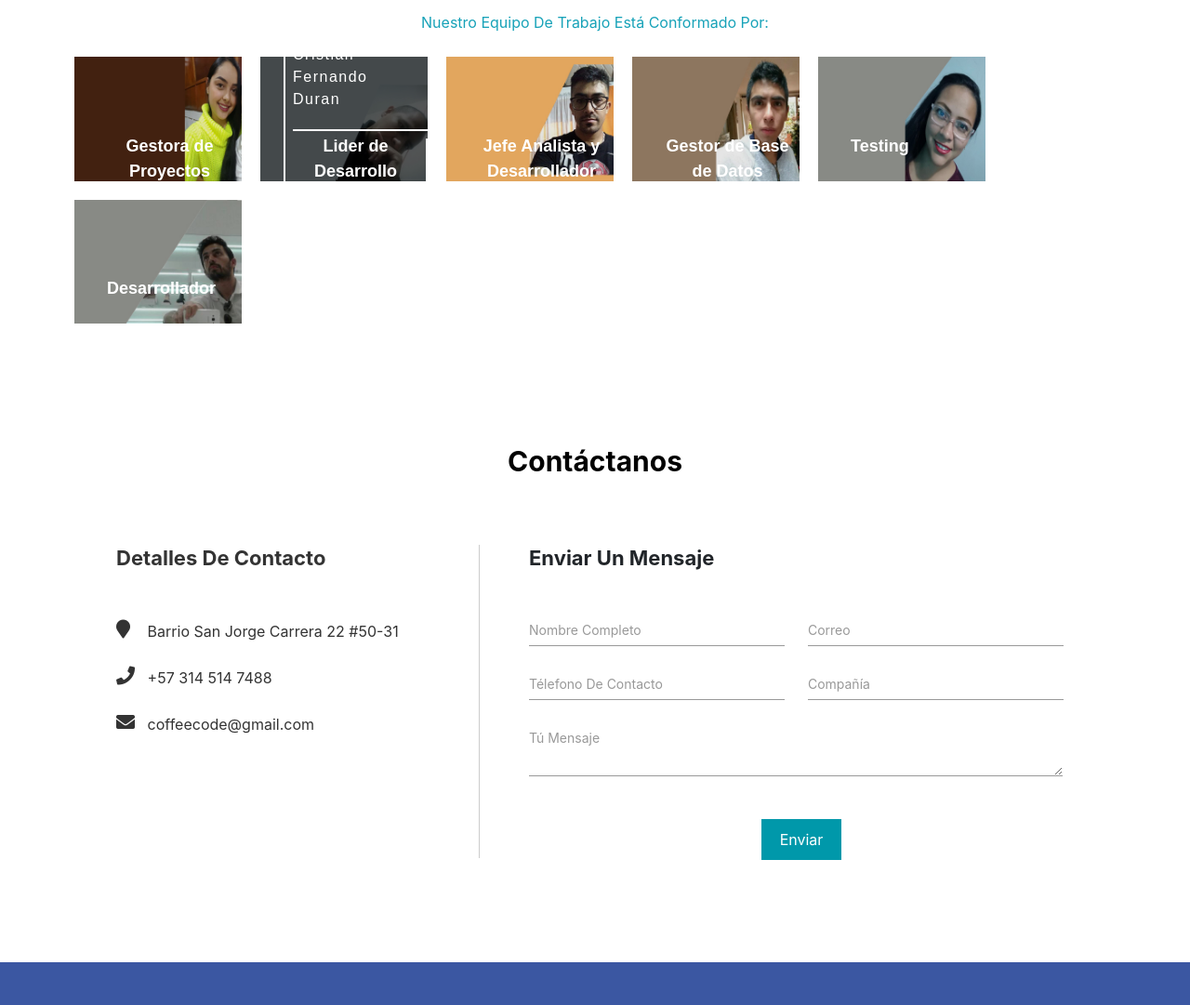
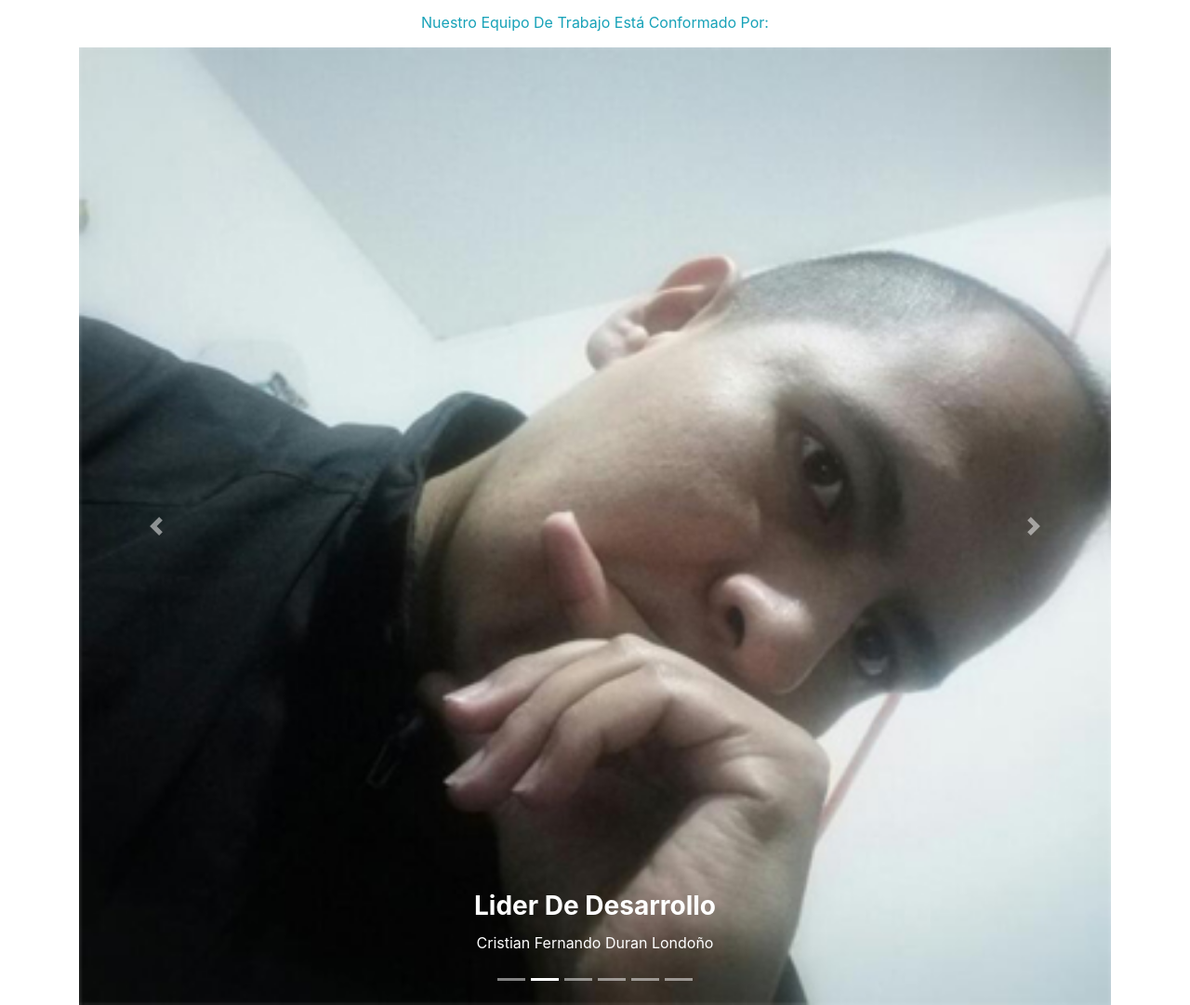
Before and after one commit to duran221/paginaCofeeCode, a plain HTML site: page index.html in a window 1280 px wide. Shown: the part 2336-3417 px from the top of the page at 93% size. Drawn offline with Linux system fonts and the light colour scheme.

```diff
--- a/index.html
+++ b/index.html
@@ -343,93 +343,98 @@
                         </p>
                 <div class="row" >
 
-                <!--Miniatura con la imagen de la gestora de proyectos-->
-                <figure class="snip1477">
-                    <img src="img/mafe copia.jpg" />
-                    <div class="title">
-                        <div>
+            <div class="container">
 
-                          <h5>Gestora de Proyectos</h5>
+                <div class="row">
 
-                        </div>
-                    </div>
-                    <figcaption>
-                        <p>Maria Fernanda Osorio Giraldo</p>
-                    </figcaption>
+                    <div class="col align-items-sm-center">
 
-                </figure>
-                <!--Figura del lider de desarrollo-->
-                <figure class="snip1477 hover"><img src="img/crisDuran1.jpg"  />
-                    <div class="title">
-                        <div>
-                            <h5>Lider de Desarrollo</h5>
+                        <!--Contenedor del carrusel que contiene a los integrantes-->
+                        <div id="carousel-example-2" class="carousel slide carousel-fade z-depth-1-half" data-ride="carousel">
 
-                        </div>
+                                <!--Apuntadores: indica en qué posición está la imagen, además de cervir como enlace-->
+                                <ol class="carousel-indicators">
+                                    <li data-target="#carousel-example-2" data-slide-to="0" class="active"></li>
+                                    <li data-target="#carousel-example-2" data-slide-to="1"></li>
+                                    <li data-target="#carousel-example-2" data-slide-to="2"></li>
+                                    <li data-target="#carousel-example-2" data-slide-to="2"></li>
+                                    <li data-target="#carousel-example-2" data-slide-to="2"></li>
+                                    <li data-target="#carousel-example-2" data-slide-to="2"></li>
+                                </ol>
+                                <!--/Fin de los indicadores-->
+
+                                <!--Imagenes Deslizables-->
+                                <div class="carousel-inner" role="listbox">
+                                    <div class="carousel-item active">
+                                        <div class="view">
+                                            <img class="d-block w-100" src="img/mafe.jpg" alt="Gestora De Proyectos">
+                                            <div class="mask rgba-black-light"></div>
+                                        </div>
+
+                                        <div class="carousel-caption">
+                                            <h3 class="h3-responsive text-capitalize">Gestora De Proyectos</h3>
+                                            <p>Maria Fernanda Osorio Giraldo</p>
+                                        </div>
+                                    </div>
+
+                                    <div class="carousel-item">
+                                    <!--Mask color-->
+                                        <div class="view">
+                                            <img class="d-block w-100" src="img/crisDuran.jpg" alt="Lider De Desarrollo">
+                                            <div class="mask rgba-black-light"></div>
+                                        </div>
+
+                                        <div class="carousel-caption">
+
+                                            <h3 class="h3-responsive text-capitalize">Lider De Desarrollo</h3>
+                                            <p>Cristian Fernando Duran Londoño</p>
+
+                                        </div>
+
+                                    </div>
+
+                                    <div class="carousel-item">
+                                        <!--Mask color-->
+                                        <div class="view">
+
+                                            <img class="d-block w-100" src="img/Leo.jpg" alt="Jefe Analista">
+                                            <div class="mask rgba-black-light"></div>
+
+                                        </div>
+
+                                        <div class="carousel-caption">
+                                            <h3 class="h3-responsive">Jefe Analista</h3>
+                                            <p>José Leonardo Cardona</p>
+                                        </div>
+
+                                    </div>
+
+                                </div>
+
+                                <!--Controles de desplazamiento, anterior y siguiente en el carrusel de imágenes-->
+                                <a class="carousel-control-prev" href="#carousel-example-2" role="button" data-slide="prev">
+
+                                    <span class="carousel-control-prev-icon" aria-hidden="true"></span>
+                                    <span class="sr-only">Anterior</span>
+                                </a>
+
+                                <a class="carousel-control-next" href="#carousel-example-2" role="button" data-slide="next">
+
+                                    <span class="carousel-control-next-icon" aria-hidden="true"></span>
+                                    <span class="sr-only">Siguiente</span>
+
+                                </a>
+
+                            </div>
+
                     </div>
 
-                    <figcaption>
-                        <p>Cristian Fernando Duran</p>
-                    </figcaption>
 
-                </figure>
+                </div>
+
+            </div>
 
 
-                <!--Miniatura del jefe analista y desarrollador-->
-                <figure class="snip1477"><img src="img/Leo copia.jpg"  />
-                    <div class="title">
-                        <div>
-                            <h5>Jefe Analista y Desarrollador</h5>
-
-                        </div>
-                    </div>
-
-                    <figcaption>
-                        <p>José Leonardo Cardona</p>
-                    </figcaption>
-
-                </figure>
-                <!--Miniatura del gestor de bases de datos-->
-                <figure class="snip1477"><img src="img/Cris copia.jpg"  />
-                    <div class="title">
-
-                        <div>
-                            <h5>Gestor de Base de Datos</h5>
-
-                        </div>
-                    </div>
-
-                    <figcaption>
-                        <p>Cristian Fernan Bustamante</p>
-                    </figcaption>
-
-              </figure>
-              <!--Miniatura del Profesional en Testing-->
-              <figure class="snip1477"><img src="img/carito1.jpg"  />
-                  <div class="title">
-                      <div>
-                          <h5>Testing</h5>
-
-                      </div>
-                  </div>
-
-                  <figcaption>
-                      <p>Angie Carolina Infante</p>
-                  </figcaption>
-
-              </figure>
-              <!--Miniatura con foto del desarrollador-->
-              <figure class="snip1477"><img src="img/juli copia.jpg"  />
-                  <div class="title">
-                      <div>
-                          <h5>Desarrollador</h5>
-
-                  </div>
-
-                  <figcaption>
-                      <p>Julian Andres Castellanos</p>
-                  </figcaption>
-
-              </figure>
 
           </section>
 
```
